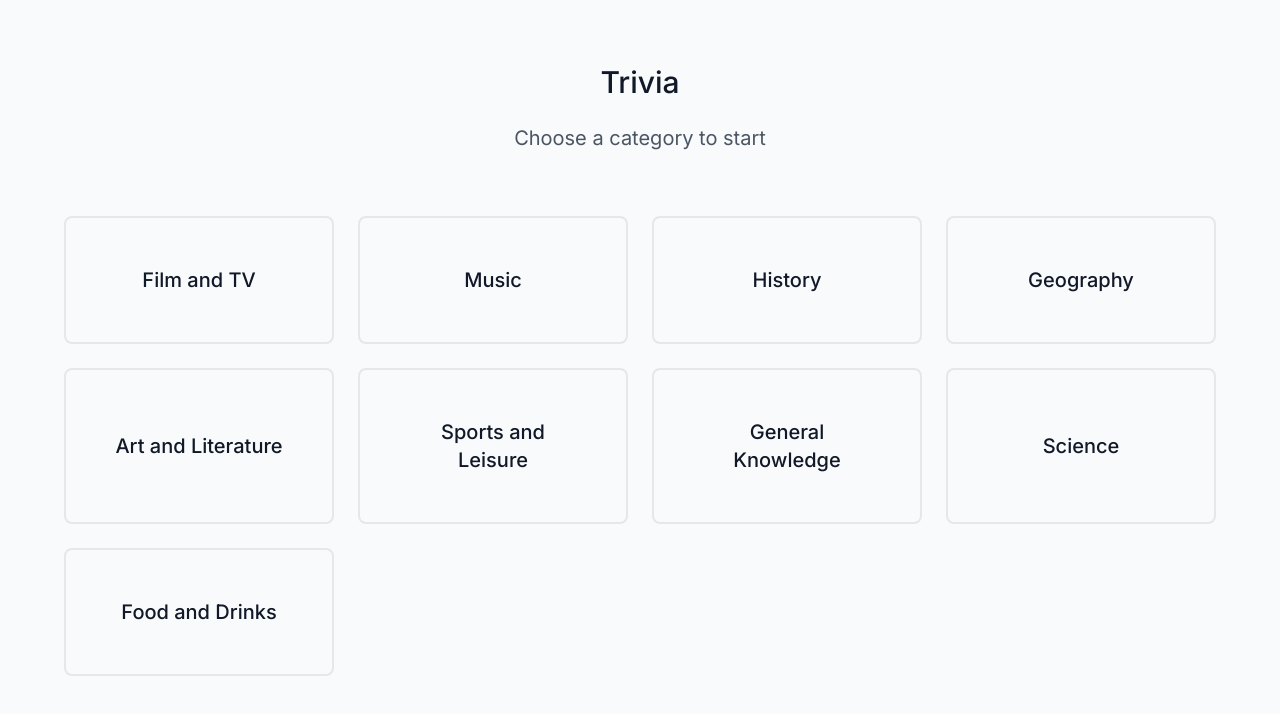
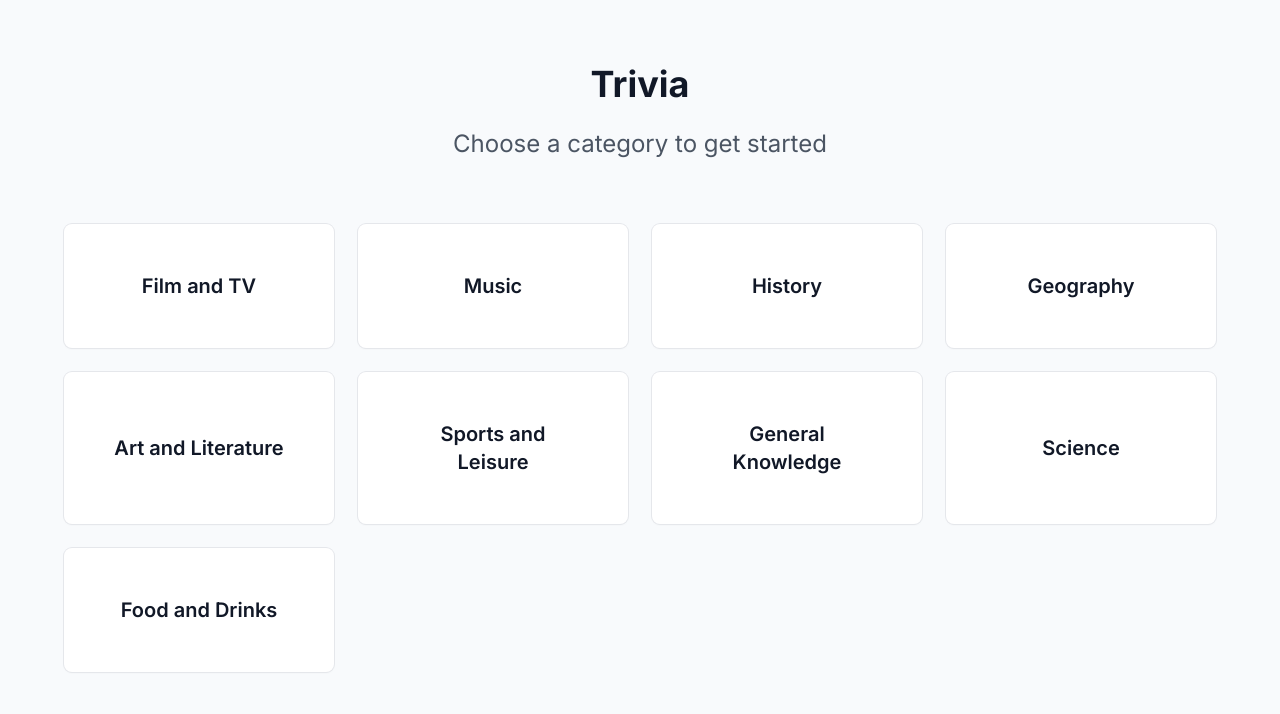
Before and after one commit to chloejkchoi/quiz-app, a Next.js app: page / in a window 1280 px wide. Shown: the top 714 px of the page. Built offline with nearby package versions, Linux system fonts and the light colour scheme.

Commit message:
Build skeleton code for Quiz page.

```diff
--- /dev/null
+++ b/app/data.ts
@@ -0,0 +1,11 @@
+export const CATEGORIES = [
+  { id: "film_and_tv", text: "Film and TV" },
+  { id: "music", text: "Music" },
+  { id: "history", text: "History" },
+  { id: "geography", text: "Geography" },
+  { id: "art_and_literature", text: "Art and Literature" },
+  { id: "sport_and_leisure", text: "Sports and Leisure" },
+  { id: "general_knowledge", text: "General Knowledge" },
+  { id: "science", text: "Science" },
+  { id: "food_and_drink", text: "Food and Drinks" },
+]
--- /dev/null
+++ b/app/interfaces.ts
@@ -0,0 +1,19 @@
+export interface IQuestion {
+  category: string
+  id: string
+  tags: string[]
+  difficulty: string
+  regions: string[]
+  isNiche: boolean
+  question: {
+    text: string
+  }
+  correctAnswer: string
+  incorrectAnswers: string[]
+  type: string
+}
+
+export interface IAnswer {
+  answerString: string
+  isCorrect: boolean
+}
--- a/app/page.tsx
+++ b/app/page.tsx
@@ -1,16 +1,5 @@
-import CategoryCard from "@/components/CategoryCard";
-
-const CATEGORIES = [
-  { id: "film_and_tv", text: "Film and TV" },
-  { id: "music", text: "Music" },
-  { id: "history", text: "History" },
-  { id: "geography", text: "Geography" },
-  { id: "art_and_literature", text: "Art and Literature" },
-  { id: "sport_and_leisure", text: "Sports and Leisure" },
-  { id: "general_knowledge", text: "General Knowledge" },
-  { id: "science", text: "Science" },
-  { id: "food_and_drink", text: "Food and Drinks" },
-];
+import CategoryCard from "@/components/CategoryCard"
+import { CATEGORIES } from "./data"
 
 export default function Home() {
   return (
@@ -18,18 +7,18 @@ export default function Home() {
       <div className="text-gray-600">
         <div className="flex flex-col items-center container p-16 mx-auto">
           <div className="flex flex-col text-center w-full gap-2">
-            <h1 className="text-3xl font-medium title-font mb-4 text-gray-900">
+            <h1 className="text-4xl font-bold title-font mb-4 text-gray-900">
               Trivia
             </h1>
-            <h2 className="text-xl">Choose a category to start</h2>
+            <h2 className="text-2xl">Choose a category to get started</h2>
           </div>
           <div className="grid grid-cols-4 gap-6 min-w-fit max-w-3xl mt-16">
             {CATEGORIES.map((category) => (
-              <CategoryCard category={category} />
+              <CategoryCard key={category.id} category={category} />
             ))}
           </div>
         </div>
       </div>
     </main>
-  );
+  )
 }
--- /dev/null
+++ b/app/quiz/[category]/page.tsx
@@ -0,0 +1,36 @@
+import { CATEGORIES } from "@/app/data"
+import Quiz from "@/components/Quiz"
+
+export async function generateStaticParams() {
+  return CATEGORIES.map((category) => ({ category: category.id }))
+}
+
+async function getQuestions(category: string) {
+  const res = await fetch(
+    "https://the-trivia-api.com/v2/questions?" +
+      new URLSearchParams({
+        categories: category,
+        region: "US",
+      })
+  )
+  if (!res.ok) {
+    // This will activate the closest `error.js` Error Boundary
+    throw new Error("Failed to fetch data")
+  }
+
+  return res.json()
+}
+
+async function QuizPage({ params }: { params: { category: string } }) {
+  const resJSON = await getQuestions(params.category)
+
+  return (
+    <main>
+      <div className="flex flex-col items-center container p-16 mx-auto">
+        <Quiz questions={resJSON} />
+      </div>
+    </main>
+  )
+}
+
+export default QuizPage
--- a/app/quiz/page.tsx
+++ /dev/null
@@ -1,8 +0,0 @@
-
-export default function Quiz() {
-  return (
-    <main className="flex min-h-screen flex-col items-center justify-between p-24">
-      <div>Quiz page</div>
-    </main>
-  )
-}
--- a/components/CategoryCard.tsx
+++ b/components/CategoryCard.tsx
@@ -1,32 +1,28 @@
-"use client";
+"use client"
 
-import Link from "next/link";
+import Link from "next/link"
 
 interface Category {
-  id: string;
-  text: string;
+  id: string
+  text: string
 }
 
 interface Props {
-  category: Category;
+  category: Category
 }
 
 export default function CategoryCard({ category }: Props) {
   return (
     <Link
       href={{
-        pathname: "/quiz",
-        query: { category: category.id },
+        pathname: `/quiz/${category.id}`,
       }}
     >
-      <div
-        className="flex items-center justify-center border-2 border-gray-200 rounded-lg hover:shadow-lg h-full"
-        key={category.id}
-      >
-        <div className="text-center title-font font-medium text-xl text-gray-900 m-12">
+      <div className="flex items-center justify-center bg-white ring-1 ring-gray-200 rounded-lg shadow-sm hover:shadow-lg h-full">
+        <div className="text-center font-semibold text-xl text-gray-900 m-12">
           {category.text}
         </div>
       </div>
     </Link>
-  );
+  )
 }
--- /dev/null
+++ b/components/Question.tsx
@@ -0,0 +1,20 @@
+"use client"
+
+import { IQuestion } from "@/app/interfaces"
+
+interface Props {
+  question: IQuestion
+}
+
+export default function Question({ question }: Props) {
+  return (
+    <div>
+      <div>{question.question.text}</div>
+      <br />
+      <div>{question.correctAnswer}</div>
+      {question.incorrectAnswers.map((value: string) => (
+        <div>{value}</div>
+      ))}
+    </div>
+  )
+}
--- /dev/null
+++ b/components/Quiz.tsx
@@ -0,0 +1,47 @@
+"use client"
+
+import { IAnswer, IQuestion } from "@/app/interfaces"
+import Question from "./Question"
+import { useState } from "react"
+
+interface Props {
+  questions: IQuestion[]
+}
+
+export default function Quiz({ questions }: Props) {
+  const [curIdx, setCurIdx] = useState<number>(0)
+  const [selectedAnswers, setSelectedAnswers] = useState<IAnswer[]>(
+    Array<IAnswer>(questions.length)
+  )
+
+  const onAnswerSelected = (
+    questionIdx: number,
+    selectedAnswer: string,
+    isCorrect: boolean
+  ): void => {
+    const newAnswers = selectedAnswers.map(
+      (answer: IAnswer, index: number): IAnswer => {
+        if (index === questionIdx) {
+          return { answerString: selectedAnswer, isCorrect: isCorrect }
+        } else {
+          return answer
+        }
+      }
+    )
+    setSelectedAnswers(newAnswers)
+  }
+
+  const navigate = (questionIdx: number): void => {
+    if (questionIdx >= 0 && questionIdx < questions.length) {
+      setCurIdx(questionIdx)
+    } else if (questionIdx < 0) {
+      // go back to home page
+    } else {
+      // go to results page
+    }
+  }
+
+  // Progress bar
+  // Ability to move to any question
+  return <Question question={questions[curIdx]} />
+}
--- a/package.json
+++ b/package.json
@@ -9,10 +9,10 @@
     "lint": "next lint"
   },
   "dependencies": {
-    "@types/node": "20.3.1",
     "@types/react": "18.2.14",
     "@types/react-dom": "18.2.6",
     "autoprefixer": "10.4.14",
+    "axios": "^1.4.0",
     "eslint": "8.43.0",
     "eslint-config-next": "13.4.7",
     "next": "13.4.7",
@@ -21,5 +21,8 @@
     "react-dom": "18.2.0",
     "tailwindcss": "3.3.2",
     "typescript": "5.1.3"
+  },
+  "devDependencies": {
+    "@types/node": "^20.3.1"
   }
 }
```
Also changed, not shown: app/layout.tsx (+5 -5 lines), 1 other file (tests, documents, lock files or other folders).
